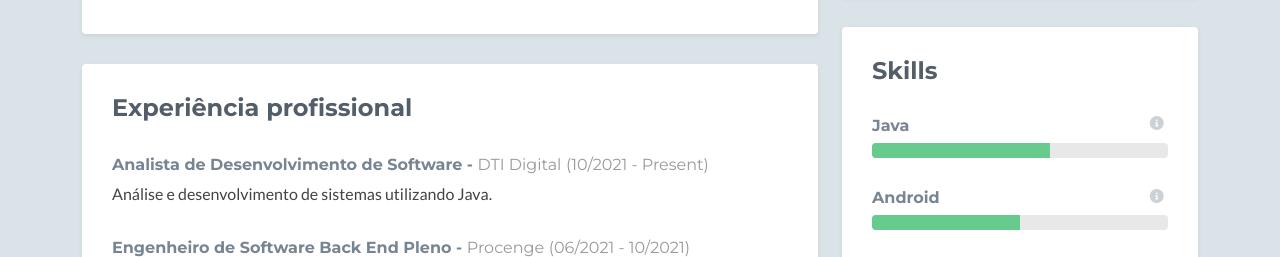
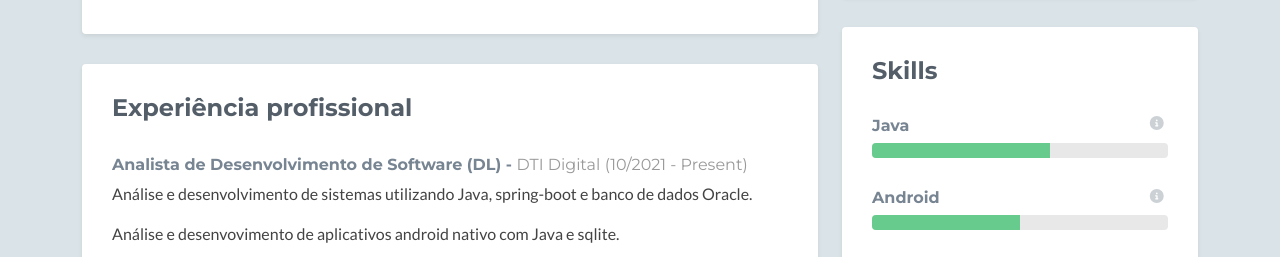
Before and after one commit to andrevasconceloss/portifolio, a plain HTML site: page index.html in a window 1280 px wide. Shown: the part 687-944 px from the top of the page. Drawn offline with nearby package versions, Linux system fonts and the light colour scheme; no server answers; a script that the page names is missing; some icons are missing.

Commit message:
Alterando atividade exercida na dti

```diff
--- a/index.html
+++ b/index.html
@@ -95,10 +95,13 @@
                         <div class="content">
 
                             <div class="item">
-                                <h3 class="title">Analista de Desenvolvimento de Software -
+                                <h3 class="title">Analista de Desenvolvimento de Software (DL) -
                                     <span class="place"><a href="https://www.dtidigital.com.br">DTI Digital</a></span> <span class="year">(10/2021 - Present)</span></h3>
                                 <p>
-                                    Análise e desenvolvimento de sistemas utilizando Java. <br>
+                                    Análise e desenvolvimento de sistemas utilizando Java, spring-boot e banco de dados Oracle. <br>
+                                </p>
+                                <p>
+                                    Análise e desenvovimento de aplicativos android nativo com Java e sqlite.
                                 </p>
                             </div><!--//item-->
 
```
